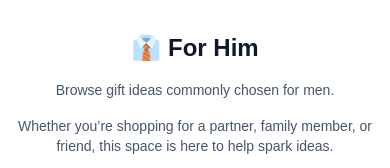
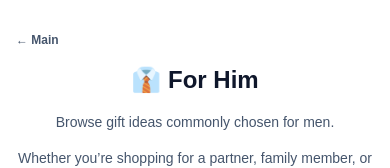
Before and after one commit to davidpjayne-gifter/gifter-applocal, a Next.js app: page /explore/for-him in a window 390 px wide. Shown: the top 168 px of the page. Built offline with nearby package versions, Linux system fonts and the light colour scheme; no server answers.

Commit message:
landing page OVERHAUL

```diff
--- a/app/components/AmazonProductGrid.tsx
+++ b/app/components/AmazonProductGrid.tsx
@@ -32,7 +32,7 @@ export default function AmazonProductGrid({ products }: AmazonProductGridProps)
 
   return (
     <div className="mt-6 border-t border-slate-200 pt-4 dark:border-slate-800">
-      <div className="grid grid-cols-1 gap-4 sm:grid-cols-2">
+      <div className="grid grid-cols-2 gap-4 sm:grid-cols-2">
         {products.map((product) => {
           const title = product.title?.trim() || "Amazon item";
           const imageSrc = product.imageUrl?.trim() ? product.imageUrl : placeholderImage;
--- a/app/explore/for-her/page.tsx
+++ b/app/explore/for-her/page.tsx
@@ -16,6 +16,14 @@ export default function ForHerExplorePage() {
 
   return (
     <main className="min-h-screen mx-auto w-full max-w-xl bg-white px-4 py-8 text-center text-slate-900 sm:px-6 dark:bg-slate-950 dark:text-slate-50">
+      <div className="mb-4 flex justify-start">
+        <a
+          href="/"
+          className="inline-flex items-center gap-1 text-xs font-semibold text-slate-600 hover:text-slate-900 hover:underline dark:text-slate-400 dark:hover:text-slate-100"
+        >
+          ← Main
+        </a>
+      </div>
       <h1 className="text-2xl font-semibold">✨ Coming soon</h1>
       <p className="mt-4 text-sm text-slate-600 dark:text-slate-300">
         We’re curating thoughtful and popular gift ideas designed to make gifting easier and more meaningful.
--- a/app/explore/for-him/page.tsx
+++ b/app/explore/for-him/page.tsx
@@ -66,6 +66,14 @@ export default function ForHimExplorePage() {
 
   return (
     <main className="min-h-screen mx-auto w-full max-w-xl bg-white px-4 py-8 text-center text-slate-900 sm:px-6 dark:bg-slate-950 dark:text-slate-50">
+      <div className="mb-4 flex justify-start">
+        <a
+          href="/"
+          className="inline-flex items-center gap-1 text-xs font-semibold text-slate-600 hover:text-slate-900 hover:underline dark:text-slate-400 dark:hover:text-slate-100"
+        >
+          ← Main
+        </a>
+      </div>
       <h1 className="text-2xl font-semibold">👔 For Him</h1>
       <p className="mt-4 text-sm text-slate-600 dark:text-slate-300">
         Browse gift ideas commonly chosen for men.
--- a/app/explore/for-them/page.tsx
+++ b/app/explore/for-them/page.tsx
@@ -9,6 +9,14 @@ export default function ForThemExplorePage() {
 
   return (
     <main className="min-h-screen mx-auto w-full max-w-xl bg-white px-4 py-8 text-center text-slate-900 sm:px-6 dark:bg-slate-950 dark:text-slate-50">
+      <div className="mb-4 flex justify-start">
+        <a
+          href="/"
+          className="inline-flex items-center gap-1 text-xs font-semibold text-slate-600 hover:text-slate-900 hover:underline dark:text-slate-400 dark:hover:text-slate-100"
+        >
+          ← Main
+        </a>
+      </div>
       <h1 className="text-2xl font-semibold">🚀 Coming soon</h1>
       <p className="mt-4 text-sm text-slate-600 dark:text-slate-300">
         Great gifts are better when they work for everyone. This category is on the way with versatile, crowd-pleasing ideas.
--- a/app/explore/popular/page.tsx
+++ b/app/explore/popular/page.tsx
@@ -1,6 +1,14 @@
 export default function PopularExplorePage() {
   return (
     <main className="min-h-screen mx-auto w-full max-w-xl bg-white px-4 py-8 text-center text-slate-900 sm:px-6 dark:bg-slate-950 dark:text-slate-50">
+      <div className="mb-4 flex justify-start">
+        <a
+          href="/"
+          className="inline-flex items-center gap-1 text-xs font-semibold text-slate-600 hover:text-slate-900 hover:underline dark:text-slate-400 dark:hover:text-slate-100"
+        >
+          ← Main
+        </a>
+      </div>
       <h1 className="text-2xl font-semibold">GIFTer Pro 🎁✨</h1>
       <p className="mt-4 text-sm text-slate-600 dark:text-slate-300">
         More smart gifting tools are on the way.
```
